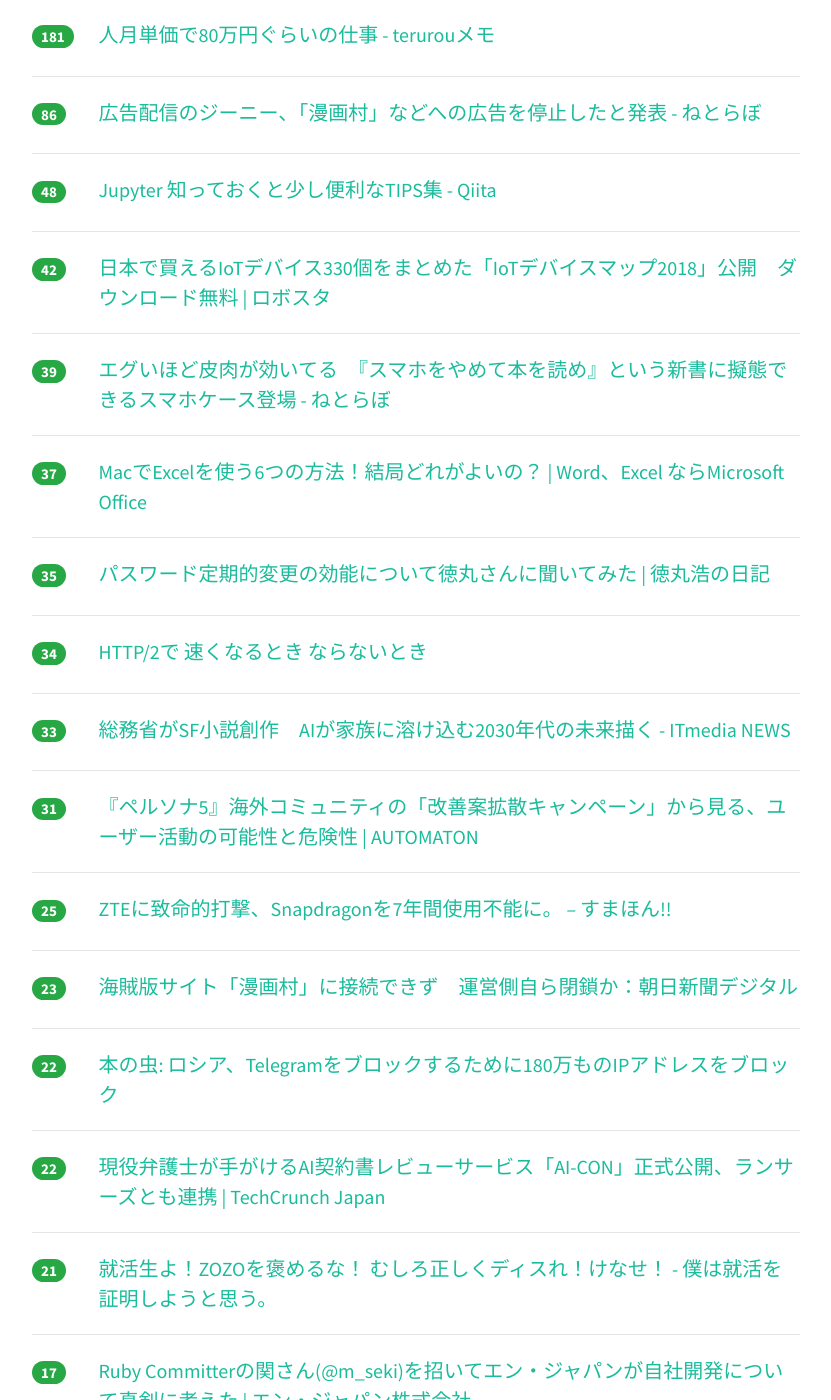
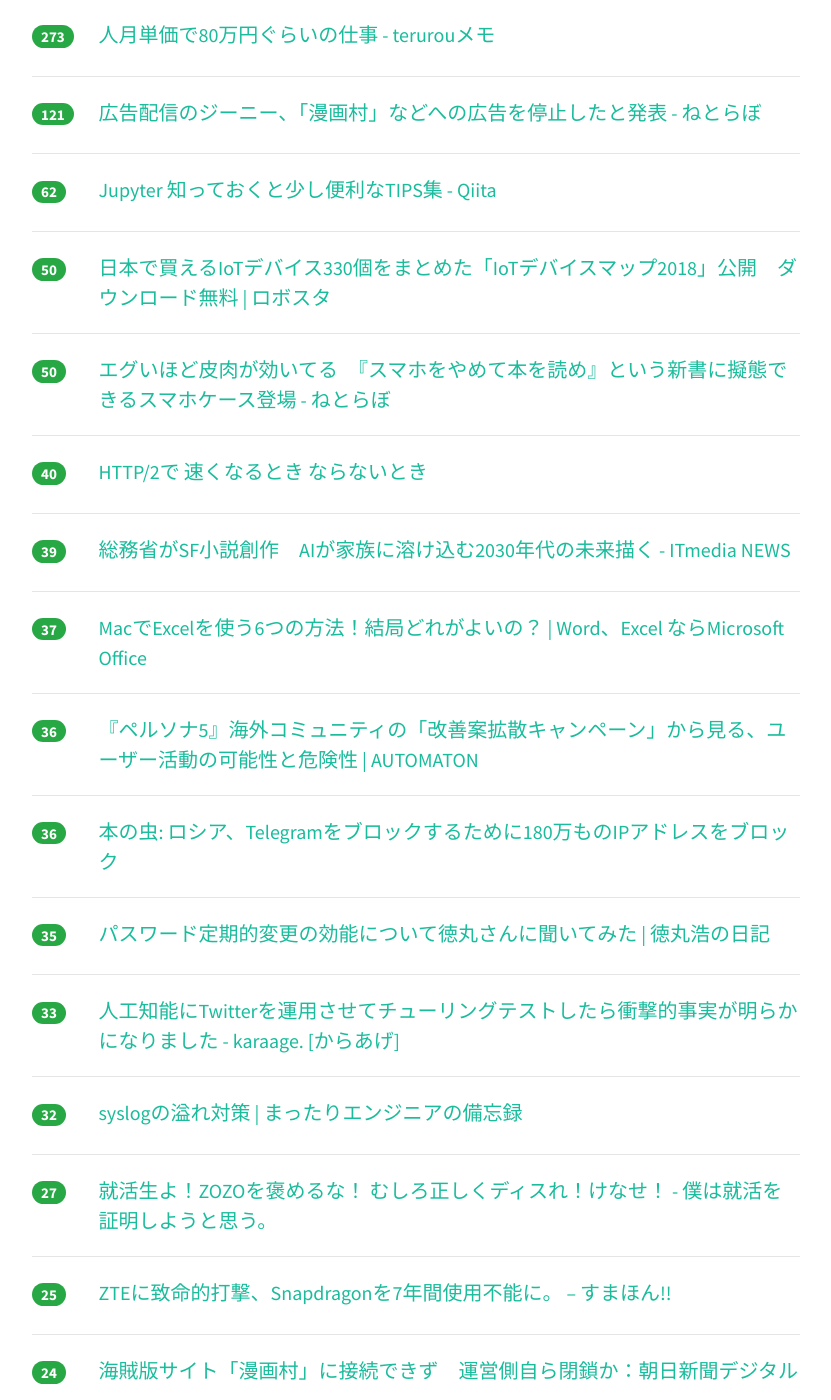
Before and after one commit to yatta47/hatena-matome-site, a Jekyll site: the page built from _posts/2018-04-18-hatena.md, in a window 1280 px wide and 1400 px high, scrolled down 375 px. Shown: the whole window, without its empty margins (224-1055 px from the left). Built offline with Jekyll 4.4.1, drawn with Linux system fonts in a browser that asks for light colours; nearby versions of some CDN libraries; some of the changed text lies outside the part shown.

Commit message:
Updated 2018-04-18

```diff
--- a/_posts/2018-04-18-hatena.md
+++ b/_posts/2018-04-18-hatena.md
@@ -1,34 +1,44 @@
 ---
 layout: post
 title:  "2018-04-18 はてぶIT"
-date:   2018-04-18 09:03:28
+date:   2018-04-18 10:02:56
 tags: [it-hotentry]
 ---
-21 件のデータあり
+26 件のデータあり
 
 <hr><div class="row">
-<div class="col-1"><span class="badge badge-pill badge-success h2">181</span></div>
+<div class="col-1"><span class="badge badge-pill badge-success h2">273</span></div>
 <div class="col-11"><a href='http://terurou.hateblo.jp/entry/2018/04/18/015709' target='_blank'>人月単価で80万円ぐらいの仕事 - terurouメモ</a></div>
 </div>
 <hr>
 <div class="row">
-<div class="col-1"><span class="badge badge-pill badge-success h2">86</span></div>
+<div class="col-1"><span class="badge badge-pill badge-success h2">121</span></div>
 <div class="col-11"><a href='http://nlab.itmedia.co.jp/nl/articles/1804/17/news122.html' target='_blank'>広告配信のジーニー、「漫画村」などへの広告を停止したと発表 - ねとらぼ</a></div>
 </div>
 <hr>
 <div class="row">
-<div class="col-1"><span class="badge badge-pill badge-success h2">48</span></div>
+<div class="col-1"><span class="badge badge-pill badge-success h2">62</span></div>
 <div class="col-11"><a href='https://qiita.com/simonritchie/items/d7dccb798f0b9c8b1ec5' target='_blank'>Jupyter 知っておくと少し便利なTIPS集 - Qiita</a></div>
 </div>
 <hr>
 <div class="row">
-<div class="col-1"><span class="badge badge-pill badge-success h2">42</span></div>
+<div class="col-1"><span class="badge badge-pill badge-success h2">50</span></div>
 <div class="col-11"><a href='https://robotstart.info/2018/04/17/iot-device-map-2018.html' target='_blank'>日本で買えるIoTデバイス330個をまとめた「IoTデバイスマップ2018」公開　ダウンロード無料 | ロボスタ</a></div>
 </div>
 <hr>
 <div class="row">
+<div class="col-1"><span class="badge badge-pill badge-success h2">50</span></div>
+<div class="col-11"><a href='http://nlab.itmedia.co.jp/nl/articles/1804/17/news120.html' target='_blank'>エグいほど皮肉が効いてる　『スマホをやめて本を読め』という新書に擬態できるスマホケース登場 - ねとらぼ</a></div>
+</div>
+<hr>
+<div class="row">
+<div class="col-1"><span class="badge badge-pill badge-success h2">40</span></div>
+<div class="col-11"><a href='https://www.slideshare.net/kazuho/http2-94049492' target='_blank'>HTTP/2で 速くなるとき ならないとき</a></div>
+</div>
+<hr>
+<div class="row">
 <div class="col-1"><span class="badge badge-pill badge-success h2">39</span></div>
-<div class="col-11"><a href='http://nlab.itmedia.co.jp/nl/articles/1804/17/news120.html' target='_blank'>エグいほど皮肉が効いてる　『スマホをやめて本を読め』という新書に擬態できるスマホケース登場 - ねとらぼ</a></div>
+<div class="col-11"><a href='http://www.itmedia.co.jp/news/articles/1804/17/news121.html' target='_blank'>総務省がSF小説創作　AIが家族に溶け込む2030年代の未来描く - ITmedia NEWS</a></div>
 </div>
 <hr>
 <div class="row">
@@ -37,23 +47,33 @@ tags: [it-hotentry]
 </div>
 <hr>
 <div class="row">
+<div class="col-1"><span class="badge badge-pill badge-success h2">36</span></div>
+<div class="col-11"><a href='http://jp.automaton.am/articles/newsjp/20180417-66319/' target='_blank'>『ペルソナ5』海外コミュニティの「改善案拡散キャンペーン」から見る、ユーザー活動の可能性と危険性 | AUTOMATON</a></div>
+</div>
+<hr>
+<div class="row">
+<div class="col-1"><span class="badge badge-pill badge-success h2">36</span></div>
+<div class="col-11"><a href='https://cpplover.blogspot.com/2018/04/telegram180ip.html' target='_blank'>本の虫: ロシア、Telegramをブロックするために180万ものIPアドレスをブロック</a></div>
+</div>
+<hr>
+<div class="row">
 <div class="col-1"><span class="badge badge-pill badge-success h2">35</span></div>
 <div class="col-11"><a href='https://blog.tokumaru.org/2014/09/blog-post.html' target='_blank'>パスワード定期的変更の効能について徳丸さんに聞いてみた | 徳丸浩の日記</a></div>
 </div>
 <hr>
 <div class="row">
-<div class="col-1"><span class="badge badge-pill badge-success h2">34</span></div>
-<div class="col-11"><a href='https://www.slideshare.net/kazuho/http2-94049492' target='_blank'>HTTP/2で 速くなるとき ならないとき</a></div>
+<div class="col-1"><span class="badge badge-pill badge-success h2">33</span></div>
+<div class="col-11"><a href='http://karaage.hatenadiary.jp/entry/2018/04/18/073000' target='_blank'>人工知能にTwitterを運用させてチューリングテストしたら衝撃的事実が明らかになりました - karaage. [からあげ]</a></div>
 </div>
 <hr>
 <div class="row">
-<div class="col-1"><span class="badge badge-pill badge-success h2">33</span></div>
-<div class="col-11"><a href='http://www.itmedia.co.jp/news/articles/1804/17/news121.html' target='_blank'>総務省がSF小説創作　AIが家族に溶け込む2030年代の未来描く - ITmedia NEWS</a></div>
+<div class="col-1"><span class="badge badge-pill badge-success h2">32</span></div>
+<div class="col-11"><a href='https://www.rite.jp/suppressed-messages/' target='_blank'>syslogの溢れ対策 | まったりエンジニアの備忘録</a></div>
 </div>
 <hr>
 <div class="row">
-<div class="col-1"><span class="badge badge-pill badge-success h2">31</span></div>
-<div class="col-11"><a href='http://jp.automaton.am/articles/newsjp/20180417-66319/' target='_blank'>『ペルソナ5』海外コミュニティの「改善案拡散キャンペーン」から見る、ユーザー活動の可能性と危険性 | AUTOMATON</a></div>
+<div class="col-1"><span class="badge badge-pill badge-success h2">27</span></div>
+<div class="col-11"><a href='http://skogaku.hatenablog.com/entry/2018/04/17/233739' target='_blank'>就活生よ！ZOZOを褒めるな！ むしろ正しくディスれ！けなせ！ - 僕は就活を証明しようと思う。</a></div>
 </div>
 <hr>
 <div class="row">
@@ -62,13 +82,8 @@ tags: [it-hotentry]
 </div>
 <hr>
 <div class="row">
-<div class="col-1"><span class="badge badge-pill badge-success h2">23</span></div>
+<div class="col-1"><span class="badge badge-pill badge-success h2">24</span></div>
 <div class="col-11"><a href='https://www.asahi.com/articles/ASL4K5K8LL4KULZU00N.html' target='_blank'>海賊版サイト「漫画村」に接続できず　運営側自ら閉鎖か：朝日新聞デジタル</a></div>
-</div>
-<hr>
-<div class="row">
-<div class="col-1"><span class="badge badge-pill badge-success h2">22</span></div>
-<div class="col-11"><a href='https://cpplover.blogspot.com/2018/04/telegram180ip.html' target='_blank'>本の虫: ロシア、Telegramをブロックするために180万ものIPアドレスをブロック</a></div>
 </div>
 <hr>
 <div class="row">
@@ -77,8 +92,13 @@ tags: [it-hotentry]
 </div>
 <hr>
 <div class="row">
-<div class="col-1"><span class="badge badge-pill badge-success h2">21</span></div>
-<div class="col-11"><a href='http://skogaku.hatenablog.com/entry/2018/04/17/233739' target='_blank'>就活生よ！ZOZOを褒めるな！ むしろ正しくディスれ！けなせ！ - 僕は就活を証明しようと思う。</a></div>
+<div class="col-1"><span class="badge badge-pill badge-success h2">20</span></div>
+<div class="col-11"><a href='https://www3.nhk.or.jp/news/html/20180418/k10011407521000.html' target='_blank'>メルカリ ６月にも東証マザーズ上場へ | NHKニュース</a></div>
+</div>
+<hr>
+<div class="row">
+<div class="col-1"><span class="badge badge-pill badge-success h2">18</span></div>
+<div class="col-11"><a href='https://hitorica.com/operation-logging/' target='_blank'>新人さん必見！会社のパソコンでやらない方が良いこととその理由 | 一人力（ひとりか）</a></div>
 </div>
 <hr>
 <div class="row">
@@ -87,13 +107,8 @@ tags: [it-hotentry]
 </div>
 <hr>
 <div class="row">
-<div class="col-1"><span class="badge badge-pill badge-success h2">16</span></div>
+<div class="col-1"><span class="badge badge-pill badge-success h2">17</span></div>
 <div class="col-11"><a href='http://www.itmedia.co.jp/pcuser/articles/1804/17/news109.html' target='_blank'>Intel、CPU統合GPUでマルウェアスキャンが可能に　CPU負荷と消費電力を低減 - ITmedia PC USER</a></div>
-</div>
-<hr>
-<div class="row">
-<div class="col-1"><span class="badge badge-pill badge-success h2">15</span></div>
-<div class="col-11"><a href='https://www3.nhk.or.jp/news/html/20180418/k10011407521000.html' target='_blank'>メルカリ ６月にも東証マザーズ上場へ | NHKニュース</a></div>
 </div>
 <hr>
 <div class="row">
@@ -107,7 +122,17 @@ tags: [it-hotentry]
 </div>
 <hr>
 <div class="row">
-<div class="col-1"><span class="badge badge-pill badge-success h2">5</span></div>
-<div class="col-11"><a href='http://karaage.hatenadiary.jp/entry/2018/04/18/073000' target='_blank'>人工知能にTwitterを運用させてチューリングテストしたら衝撃的事実が明らかになりました - karaage. [からあげ]</a></div>
+<div class="col-1"><span class="badge badge-pill badge-success h2">12</span></div>
+<div class="col-11"><a href='https://togetter.com/li/1219015' target='_blank'>「自分の可視範囲の世界しか見えない、実在する人間レベルの発想しかできない病」のヤバさ - Togetter</a></div>
 </div>
 <hr>
+<div class="row">
+<div class="col-1"><span class="badge badge-pill badge-success h2">12</span></div>
+<div class="col-11"><a href='https://github.com/oracle/graal' target='_blank'>GitHub - oracle/graal: GraalVM: Run Programs Faster Anywhere</a></div>
+</div>
+<hr>
+<div class="row">
+<div class="col-1"><span class="badge badge-pill badge-success h2">9</span></div>
+<div class="col-11"><a href='http://b.hatena.ne.jp/rhggg/' target='_blank'>はてなブックマーク - rhgggのブックマーク</a></div>
+</div>
+<hr>
```
